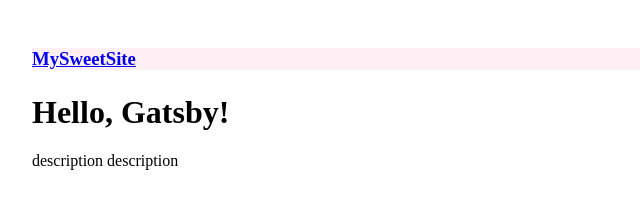
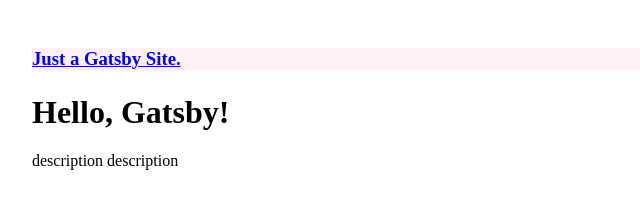
Before and after one commit to hedyhli/gatsby-hello, a Gatsby site: page / in a window 1280 px wide. Shown: the full height of the page, 208-848 px from the left. Built offline with nearby package versions, Linux system fonts and the light colour scheme; Gatsby itself is replaced by a stand-in of ours.

Commit message:
rename header text in navbar

```diff
--- a/src/components/navbar.js
+++ b/src/components/navbar.js
@@ -10,7 +10,7 @@
   <div style={{ backgroundColor: `lavenderblush`}}>
     <header style={{ marginBottom: `1.5rem` }}>
       <Link to="/" style={{ textShadow: `none`, backgroundImage: `none` }}>
-        <h3 style={{ display: `inline` }}>MySweetSite</h3>
+        <h3 style={{ display: `inline` }}>Just a Gatsby Site.</h3>
       </Link>
       <ul style={{ listStyle: `none`, float: `right` }}>
         <ListLink to="/">Home</ListLink>
```
